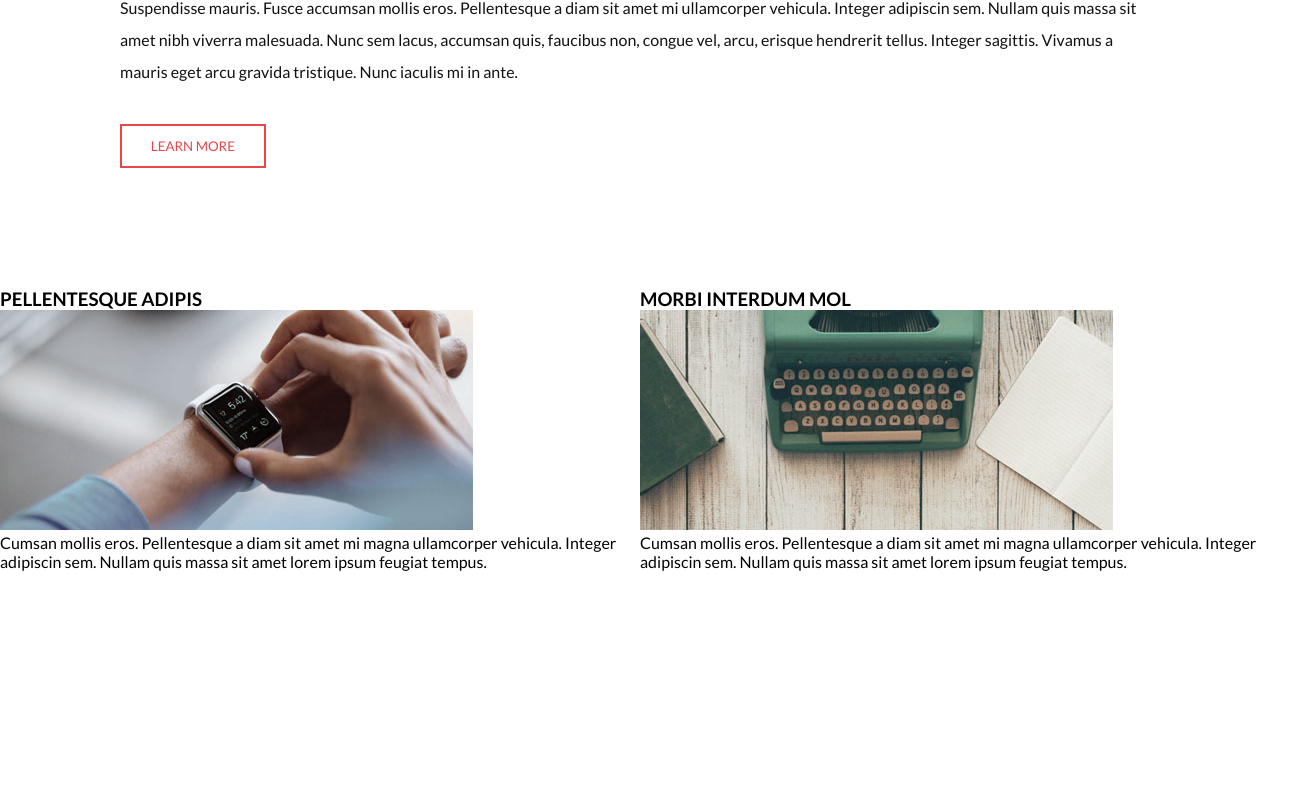
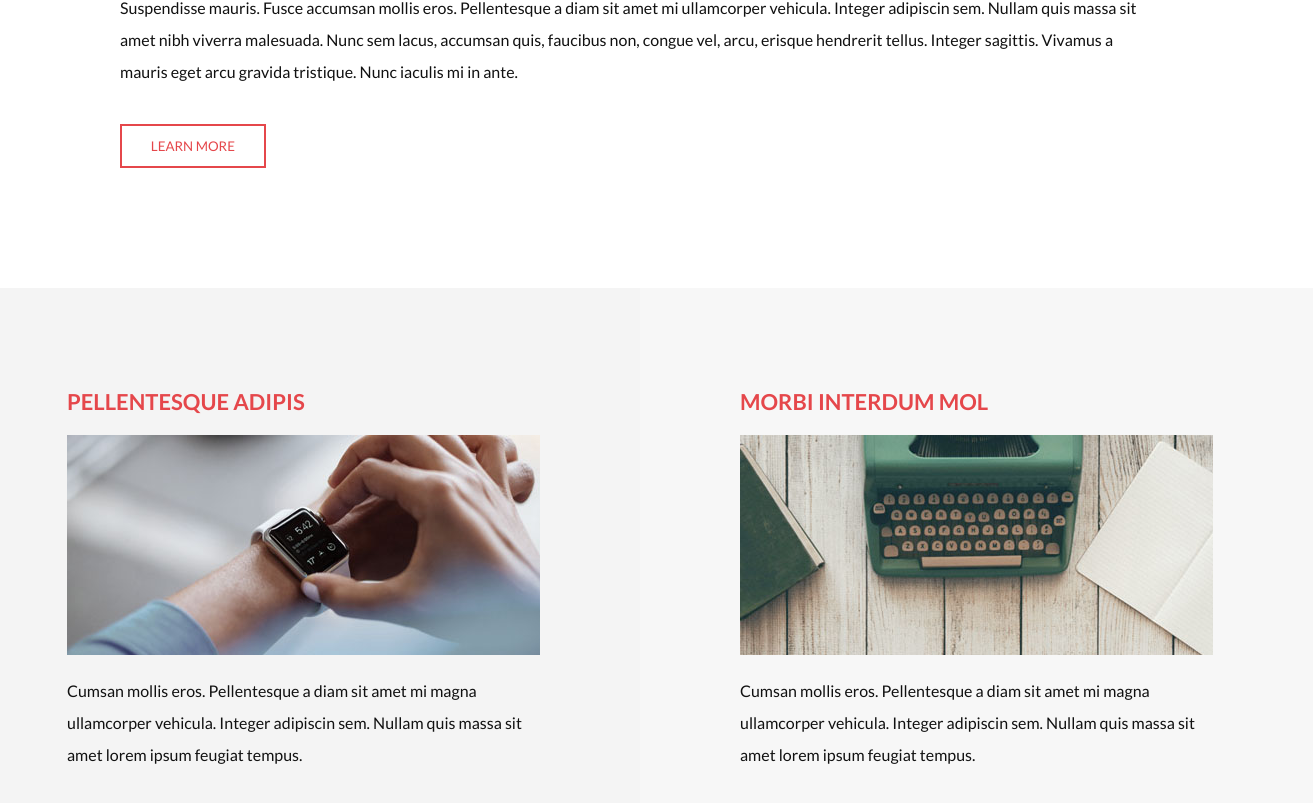
Before and after one commit to Adrianodbs/introspect, a React (Vite) app: page / in a window 1280 px wide. Shown: the part 836-1639 px from the top of the page, 1313 px wide, since content can reach past the window. Before the commit the page ends 1407 px from the top, so only its background shows below. Built offline with nearby package versions, Linux system fonts and the light colour scheme.

Commit message:
Feat: sec02

```diff
--- a/src/components/Content01/index.jsx
+++ b/src/components/Content01/index.jsx
@@ -1,9 +1,13 @@
-export default function Content01({ title, img, description }) {
+import './style.css'
+export default function Content01({ title, img, description, first }) {
+  const styleContent = {
+    background: first ? '#f4f4f4' : '#f7f7f7'
+  }
   return (
-    <div className="content01">
+    <div style={styleContent} className="content01">
       <h3>{title}</h3>
       <img src={img} alt={title} />
       <p>{description}</p>
     </div>
-  );
+  )
 }
--- a/src/components/Content01/style.css
+++ b/src/components/Content01/style.css
@@ -1,7 +1,20 @@
 .content01 {
   display: flex;
-  align-items: center;
+  align-items: flex-start;
   justify-content: center;
   flex-direction: column;
   padding: 100px;
 }
+
+.content01 h3{
+  text-transform: uppercase;
+  color: var(--red-100);
+  font-size: 22px;
+  margin-bottom: 20px;
+}
+
+.content01 p{
+  line-height: 32px;
+  color: #111;
+  margin-top: 20px;
+}
```
Also changed, not shown: src/components/section01/index.jsx (+6 -5 lines).
